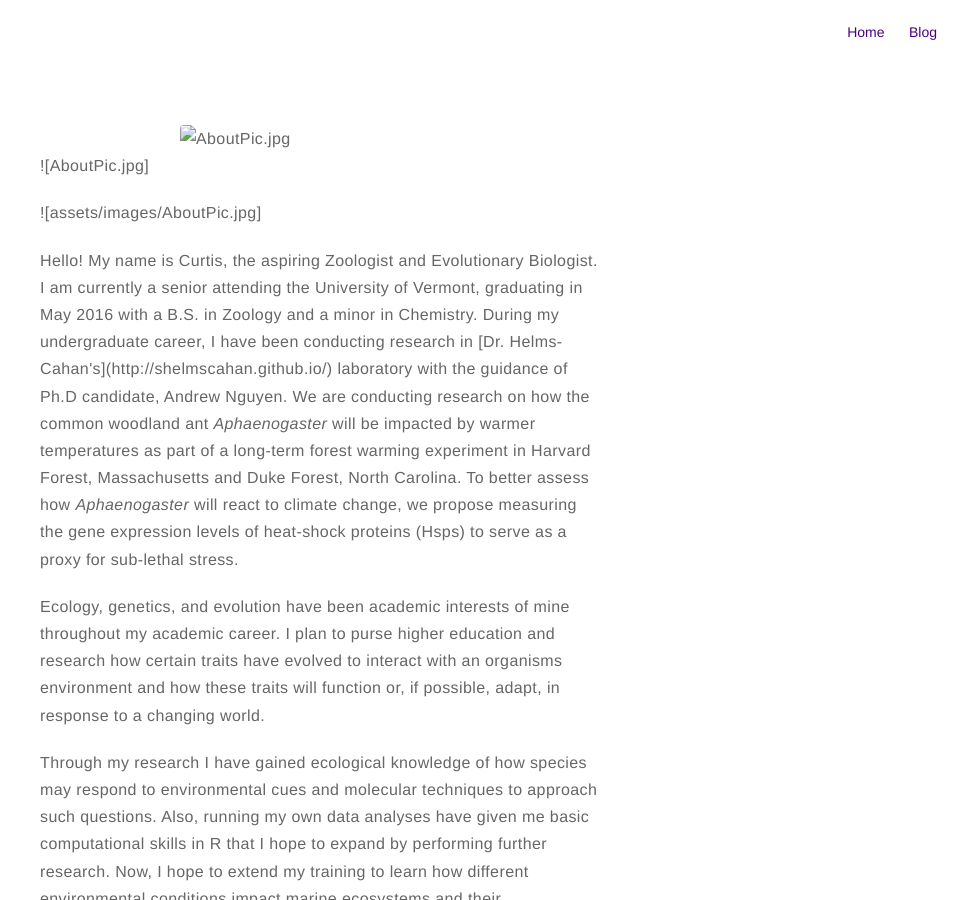
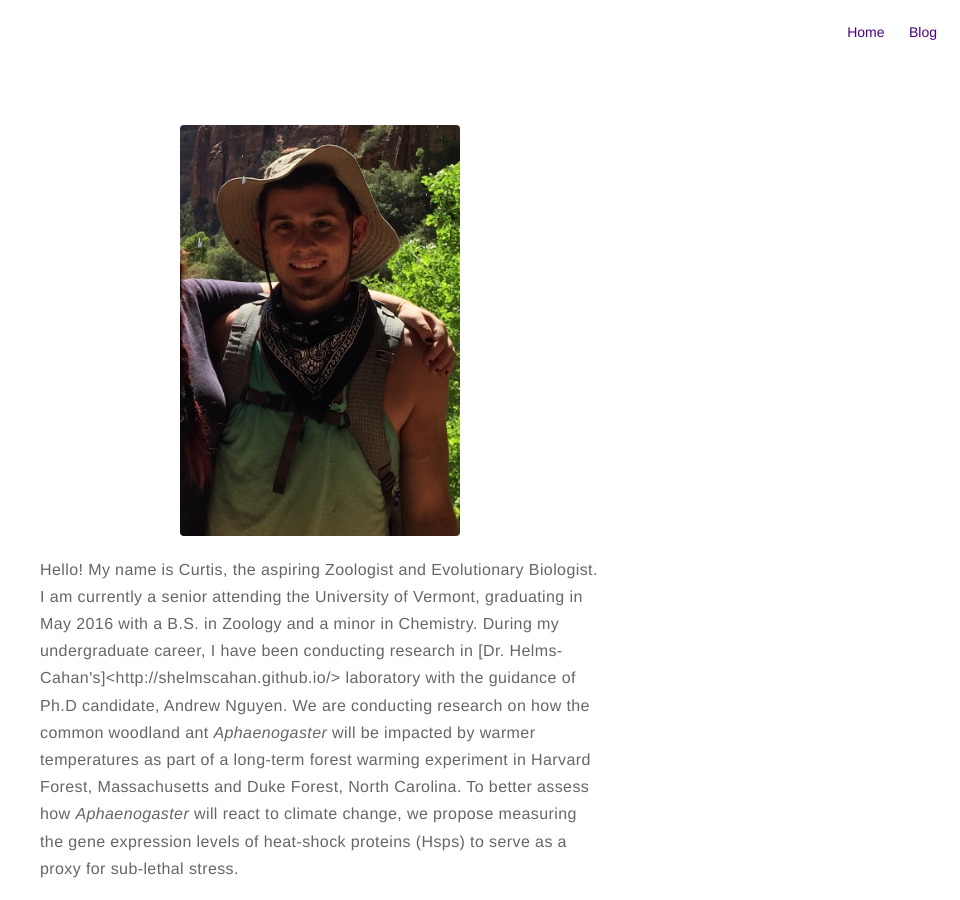
Before and after one commit to cprovenc/cprovenc.github.io, a Jekyll site: the page built from about.md, in a window 1280 px wide and 900 px high. Shown: the whole window, without its empty margins (320-1280 px from the left). Built offline with Jekyll 4.4.1, drawn with Linux system fonts in a browser that asks for light colours.

Commit message:
adding hyperlink

```diff
--- a/about.md
+++ b/about.md
@@ -7,12 +7,9 @@ permalink: /about/index.html
 img { width: 50%; margin: 0 auto; display: block; }
 </style>
 
-![AboutPic.jpg]({{assets/images/AboutPic.jpg}})
-![AboutPic.jpg]
+![Profile Image]({{ site.url }}/{{ site.picture }})
 
-![assets/images/AboutPic.jpg]
-
-<p>Hello! My name is Curtis, the aspiring Zoologist and Evolutionary Biologist. I am currently a senior attending the University of Vermont, graduating in May 2016 with a B.S. in Zoology and a minor in Chemistry. During my undergraduate career, I have been conducting research in [Dr. Helms-Cahan's](http://shelmscahan.github.io/) laboratory with the guidance of Ph.D candidate, Andrew Nguyen. We are conducting research on how the common woodland ant <i>Aphaenogaster</i> will be impacted by warmer temperatures as part of a long-term forest warming experiment in Harvard Forest, Massachusetts and Duke Forest, North Carolina. To better assess how <i>Aphaenogaster</i> will react to climate change, we propose measuring the gene expression levels of heat-shock proteins (Hsps) to serve as a proxy for sub-lethal stress.</p>
+<p>Hello! My name is Curtis, the aspiring Zoologist and Evolutionary Biologist. I am currently a senior attending the University of Vermont, graduating in May 2016 with a B.S. in Zoology and a minor in Chemistry. During my undergraduate career, I have been conducting research in [Dr. Helms-Cahan's]<http://shelmscahan.github.io/> laboratory with the guidance of Ph.D candidate, Andrew Nguyen. We are conducting research on how the common woodland ant <i>Aphaenogaster</i> will be impacted by warmer temperatures as part of a long-term forest warming experiment in Harvard Forest, Massachusetts and Duke Forest, North Carolina. To better assess how <i>Aphaenogaster</i> will react to climate change, we propose measuring the gene expression levels of heat-shock proteins (Hsps) to serve as a proxy for sub-lethal stress.</p>
 
 <p>
  Ecology, genetics, and evolution have been academic interests of mine throughout my academic career. I plan to purse higher education and research how certain traits have evolved to interact with an organisms environment and how these traits will function or, if possible, adapt, in response to a changing world.
```
